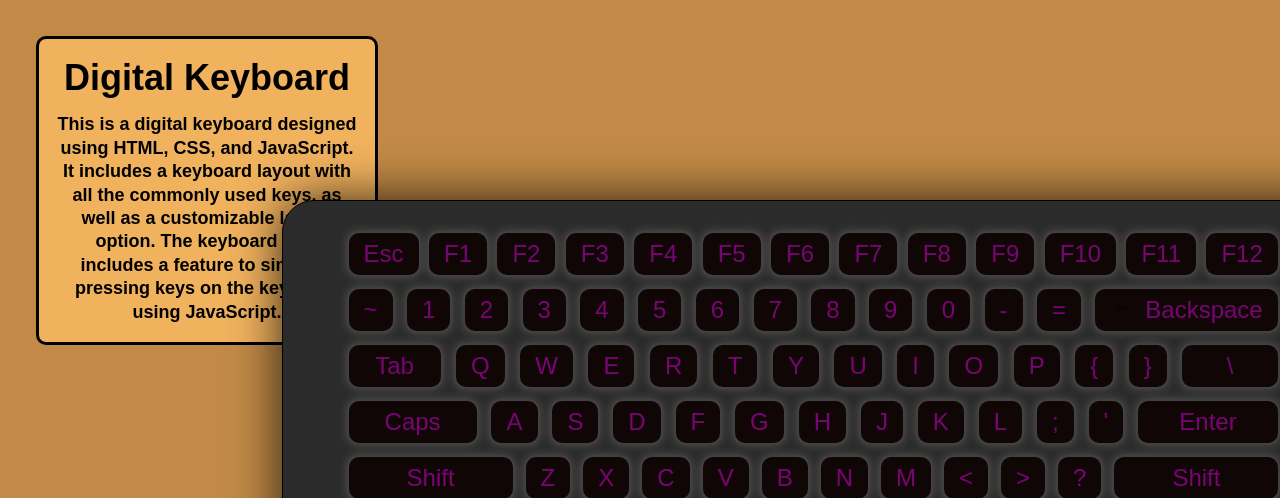
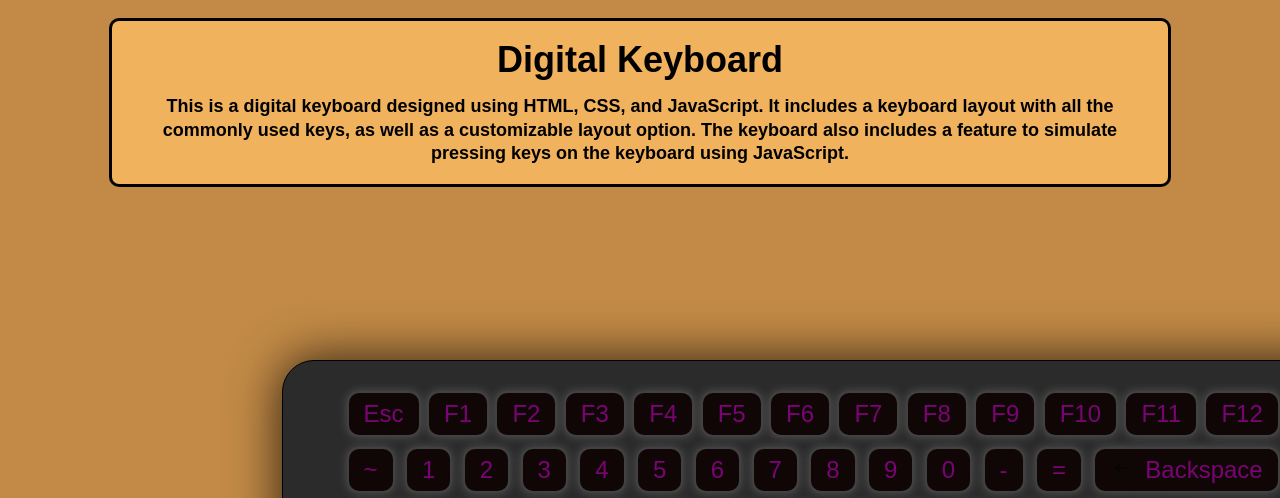
Before and after one commit to Martin-Atanasov123/Keyboard, a plain HTML site: page index.html in a window 1280 px wide. Shown: the top 498 px of the page. Drawn offline with Linux system fonts and the light colour scheme.

Commit message:
makeing layout

```diff
--- a/style.css
+++ b/style.css
@@ -38,7 +38,7 @@ body {
     border-radius: 2em;
     height: 400px;
     position: absolute;
-    top: 25%;
+    top: 45%;
     left: 22%;
     background-color: #2b2b2b;
     border: 1px solid black;
@@ -187,9 +187,13 @@ button:hover {
     background-color: rgb(241, 178, 94);
     border-radius: 10px;
     font-size:large !important;
-    width: 19em;
+    width: 59em;
+    justify-self: center !important;
     padding: 1em;
-    margin: 2em;
+    margin: 1em;
+
+
+
 }
 .describtion h1{
     margin-bottom: 0.4em;
```
